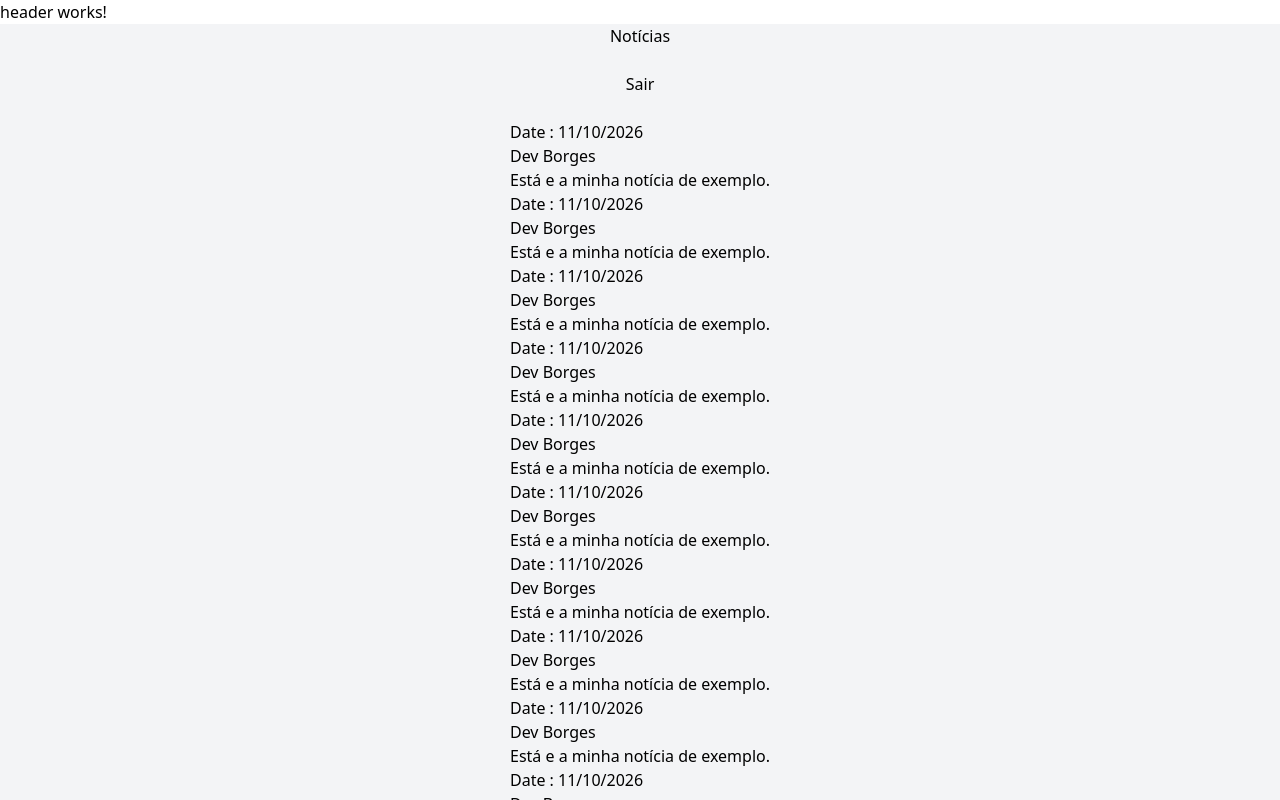
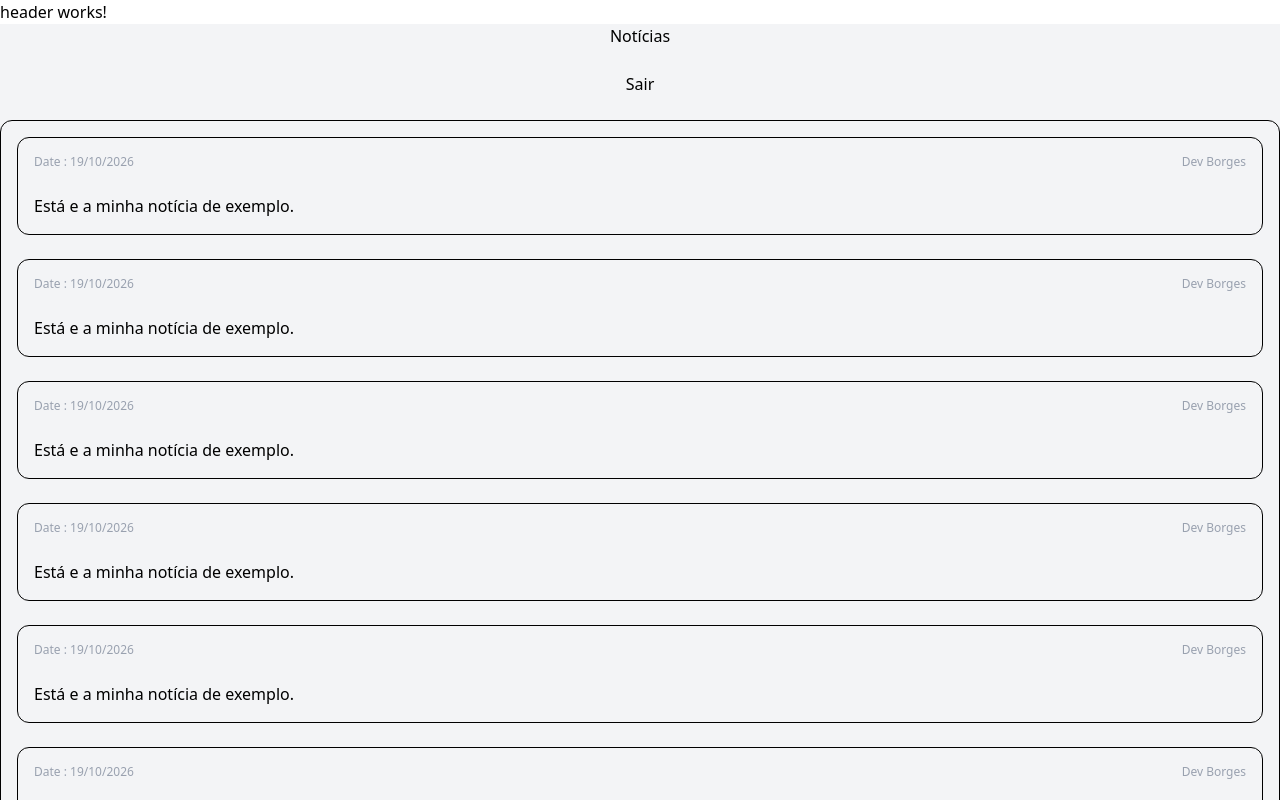
Before and after one commit to Paulo-Borges/DDD_ANGULAR, an Angular app: page /noticias in a window 1280 px wide. Shown: the top 800 px of the page. Built offline with nearby package versions, Linux system fonts and the light colour scheme.

Commit message:
style: Estilizando Noticias

```diff
--- a/src/app/pages/noticias/noticias.html
+++ b/src/app/pages/noticias/noticias.html
@@ -2,19 +2,19 @@
   <h1>{{ title() }}</h1>
 
   <app-navbar></app-navbar>
-  <div>
-    <div>
-      @for (item of listaNoticias; track item) {
+  <div class="border p-4 rounded-xl w-full">
+    @for (item of listaNoticias; track item) {
+      <div class="border p-4 mb-6 rounded-xl hover:bg-gray-200 hover:text-white">
         <div>
-          <div>
-            <div>Date : 11/10/2026</div>
+          <div class="flex justify-between text-xs text-gray-400 pb-6">
+            <div>Date : 19/10/2026</div>
             <div>Dev Borges</div>
           </div>
         </div>
         <div>
           <p>Está e a minha notícia de exemplo.</p>
         </div>
-      }
-    </div>
+      </div>
+    }
   </div>
 </main>
--- a/src/app/services/login.service.ts
+++ b/src/app/services/login.service.ts
@@ -9,7 +9,7 @@ export class LoginService {
   private readonly http = inject(HttpClient);
   constructor() {}
 
-  private readonly baseUrl = environment['endpoint'];
+  private readonly baseUrl = (environment as any)['endpoint'];
 
   LoginUsuario(objeto: any) {
     return this.http.post<any>(`${this.baseUrl}/CriarTokenIdentity/`, objeto);
```
